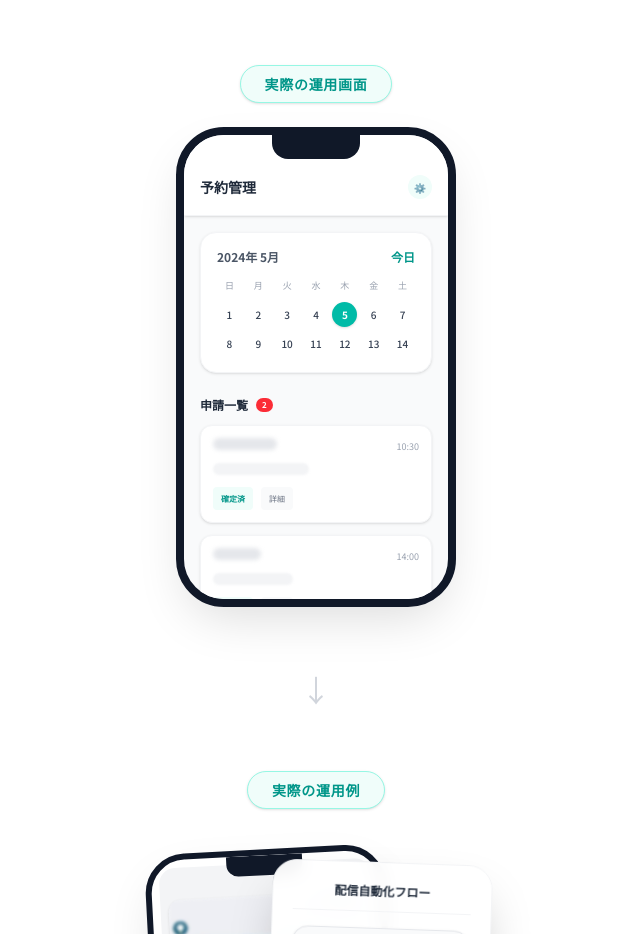
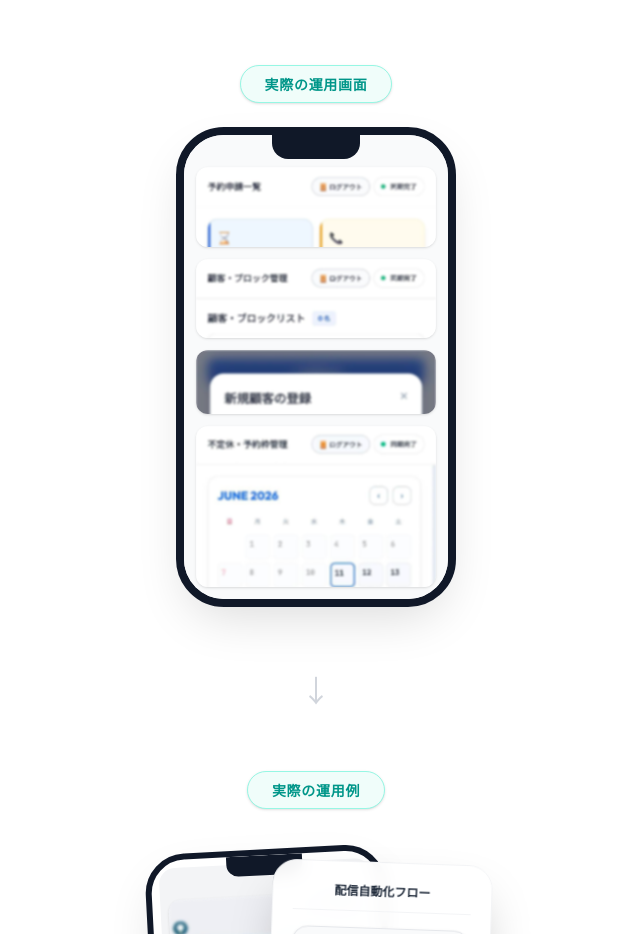
Before and after one commit to uw1g48h31wj4xxa33ffa-eng/reserve-pro-dashboard, a Next.js app in the folder LP/dental-lp/: page / in a window 1280 px wide. Shown: the part 3162-4096 px from the top of the page, without its empty margins (324-964 px from the left). Built offline with nearby package versions, Linux system fonts and the light colour scheme.

Commit message:
Replace fake App UI with blurred app screenshots

```diff
--- a/LP/dental-lp/components/sections/system.tsx
+++ b/LP/dental-lp/components/sections/system.tsx
@@ -126,65 +126,21 @@ function LineFlowMockup() {
 // Booking App Mockup
 function AppMockup() {
   return (
-    <div className="w-[280px] bg-gray-50 rounded-[3rem] shadow-[0_20px_50px_-12px_rgba(0,0,0,0.15)] border-[8px] border-gray-900 relative overflow-hidden h-[480px] flex flex-col shrink-0">
+    <div className="w-[280px] bg-white rounded-[3rem] shadow-[0_20px_50px_-12px_rgba(0,0,0,0.15)] border-[8px] border-gray-900 relative overflow-hidden h-[480px] flex flex-col shrink-0">
       <div className="absolute top-0 left-1/2 -translate-x-1/2 w-1/3 h-6 bg-gray-900 rounded-b-2xl z-20" />
 
-      {/* App Header */}
-      <div className="bg-white px-4 pt-10 pb-4 border-b border-gray-100 shadow-sm relative z-10 flex justify-between items-center">
-        <div className="font-bold text-gray-800 text-sm">予約管理</div>
-        <div className="w-6 h-6 rounded-full bg-teal-50 flex items-center justify-center text-[10px]">⚙️</div>
-      </div>
-
-      <div className="flex-1 overflow-y-auto p-4 flex flex-col gap-6 relative z-10">
-        {/* Calendar Mini */}
-        <div className="bg-white rounded-2xl p-4 shadow-sm border border-gray-100">
-          <div className="text-xs font-bold text-gray-600 mb-3 flex justify-between">
-            <span>2024年 5月</span>
-            <span className="text-teal-600">今日</span>
-          </div>
-          <div className="grid grid-cols-7 gap-1 text-center text-[9px] text-gray-400 mb-2">
-            <div>日</div><div>月</div><div>火</div><div>水</div><div>木</div><div>金</div><div>土</div>
-          </div>
-          <div className="grid grid-cols-7 gap-1 text-center text-[10px] font-medium text-gray-700">
-            {[...Array(14)].map((_, i) => (
-              <div key={i} className={`aspect-square flex items-center justify-center rounded-full ${i === 4 ? 'bg-teal-500 text-white font-bold shadow-sm' : ''}`}>
-                {i + 1}
-              </div>
-            ))}
-          </div>
+      <div className="flex-1 overflow-y-auto bg-gray-50 p-3 pt-8 flex flex-col gap-3 relative z-10">
+        <div className="w-full rounded-xl overflow-hidden shadow-sm">
+          <img src="/uploads/app-1.jpg" alt="App Screen 1" className="w-full h-auto blur-[1px] opacity-95 object-cover" />
         </div>
-
-        {/* 申請一覧 */}
-        <div className="flex flex-col gap-3">
-          <div className="text-xs font-bold text-gray-800 flex items-center gap-2">
-            <span>申請一覧</span>
-            <span className="bg-red-500 text-white text-[8px] px-1.5 py-0.5 rounded-full">2</span>
-          </div>
-
-          <div className="bg-white rounded-xl p-3 shadow-sm border border-gray-100 flex flex-col gap-2 relative overflow-hidden">
-            <div className="flex justify-between items-start">
-              <div className="w-16 h-3 bg-gray-200 rounded-full blur-[2px]" />
-              <div className="text-[9px] text-gray-400">10:30</div>
-            </div>
-            <div className="w-24 h-3 bg-gray-100 rounded-full blur-[1px]" />
-            <div className="flex gap-2 mt-1">
-              <div className="px-2 py-1 bg-teal-50 text-teal-600 text-[8px] rounded font-bold">確定済</div>
-              <div className="px-2 py-1 bg-gray-50 text-gray-500 text-[8px] rounded">詳細</div>
-            </div>
-          </div>
-
-          <div className="bg-white rounded-xl p-3 shadow-sm border border-gray-100 flex flex-col gap-2 relative overflow-hidden">
-            <div className="flex justify-between items-start">
-              <div className="w-12 h-3 bg-gray-200 rounded-full blur-[2px]" />
-              <div className="text-[9px] text-gray-400">14:00</div>
-            </div>
-            <div className="w-20 h-3 bg-gray-100 rounded-full blur-[1px]" />
-            <div className="flex gap-2 mt-1">
-              <div className="px-2 py-1 bg-teal-50 text-teal-600 text-[8px] rounded font-bold">確定済</div>
-              <div className="px-2 py-1 bg-gray-50 text-gray-500 text-[8px] rounded">詳細</div>
-            </div>
-          </div>
-
+        <div className="w-full rounded-xl overflow-hidden shadow-sm">
+          <img src="/uploads/app-2.jpg" alt="App Screen 2" className="w-full h-auto blur-[1px] opacity-95 object-cover" />
+        </div>
+        <div className="w-full rounded-xl overflow-hidden shadow-sm">
+          <img src="/uploads/app-3.jpg" alt="App Screen 3" className="w-full h-auto blur-[1px] opacity-95 object-cover" />
+        </div>
+        <div className="w-full rounded-xl overflow-hidden shadow-sm">
+          <img src="/uploads/app-4.jpg" alt="App Screen 4" className="w-full h-auto blur-[1px] opacity-95 object-cover" />
         </div>
       </div>
     </div>
```
